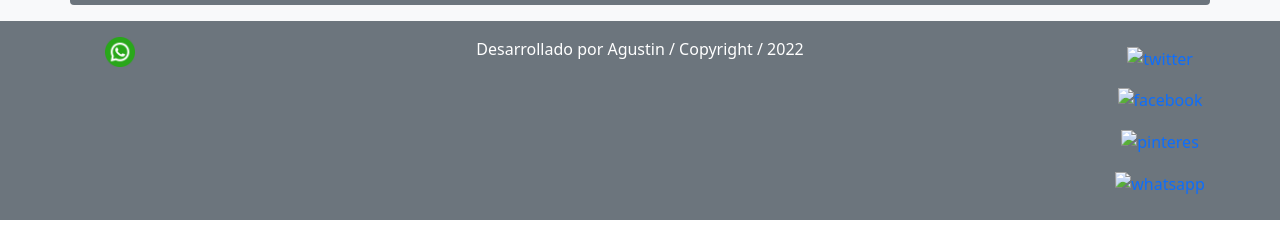
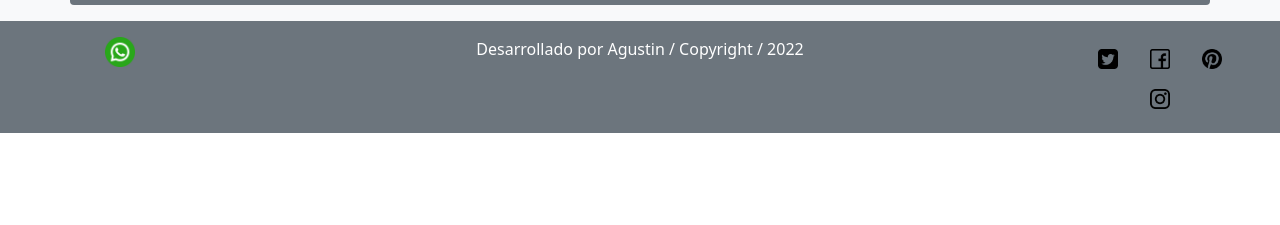
Before and after one commit to agusagui91/arq-x-bootstrap, a plain HTML site: page index.html in a window 1280 px wide. Shown: the part 983-1208 px from the top of the page. After the commit the page ends 1124 px from the top, so only its background shows below. Drawn offline with Linux system fonts and the light colour scheme; the site is published under a folder, as on GitHub Pages, so addresses that start at the root find nothing.

Commit message:
se agrego link obras e inicio

```diff
--- a/index.html
+++ b/index.html
@@ -27,7 +27,7 @@
           <div class="col-md-5">
             <ul class="nav justify-content-center">
               <li class="nav-item">
-                <a class="nav-link active" href="#">OBRAS</a>
+                <a class="nav-link active" href="./pages/obras.html">OBRAS</a>
               </li>
               <li class="nav-item active">
                 <a class="nav-link" href="#">PROYECTOS</a>
@@ -131,16 +131,16 @@
             <div class="col-md-2">
                 <ul class="nav justify-content-center">
                     <li class="nav-item">
-                      <a class="nav-link active" href="https://www.twitter.com" target="blank"><img src="/img/signo-de-twitter.png" alt="twitter"width="20px"></a>
+                      <a class="nav-link active" href="https://www.twitter.com" target="blank"><img src="./img/signo-de-twitter.png" alt="twitter"width="20px"></a>
                     </li>
                     <li class="nav-item active">
-                      <a class="nav-link" href="https://www.facebook.com" target="blank"><img src="/img/facebook.png" alt="facebook"width="20px"></A></a>
+                      <a class="nav-link" href="https://www.facebook.com" target="blank"><img src="./img/facebook.png" alt="facebook"width="20px"></A></a>
                     </li>
                     <li class="nav-item active">
-                      <a class="nav-link"href="https://www.pinteres.com" target="blank"><img src="/img/logotipo-de-pinterest.png" alt="pinteres"width="20px"></a>
+                      <a class="nav-link"href="https://www.pinteres.com" target="blank"><img src="./img/logotipo-de-pinterest.png" alt="pinteres"width="20px"></a>
                     </li>
                     <li class="nav-item active">
-                      <a class="nav-link" href="https://www.instagram.com" target="blank"><img src="/img/logotipo-de-instagram.png" alt="whatsapp"width="20px" class="instagram"></a>
+                      <a class="nav-link" href="https://www.instagram.com" target="blank"><img src="./img/logotipo-de-instagram.png" alt="whatsapp"width="20px" class="instagram"></a>
                     </li>
                 </ul>
             </div>
```
Also changed, not shown: pages/obras.html (+1 -1 lines).
